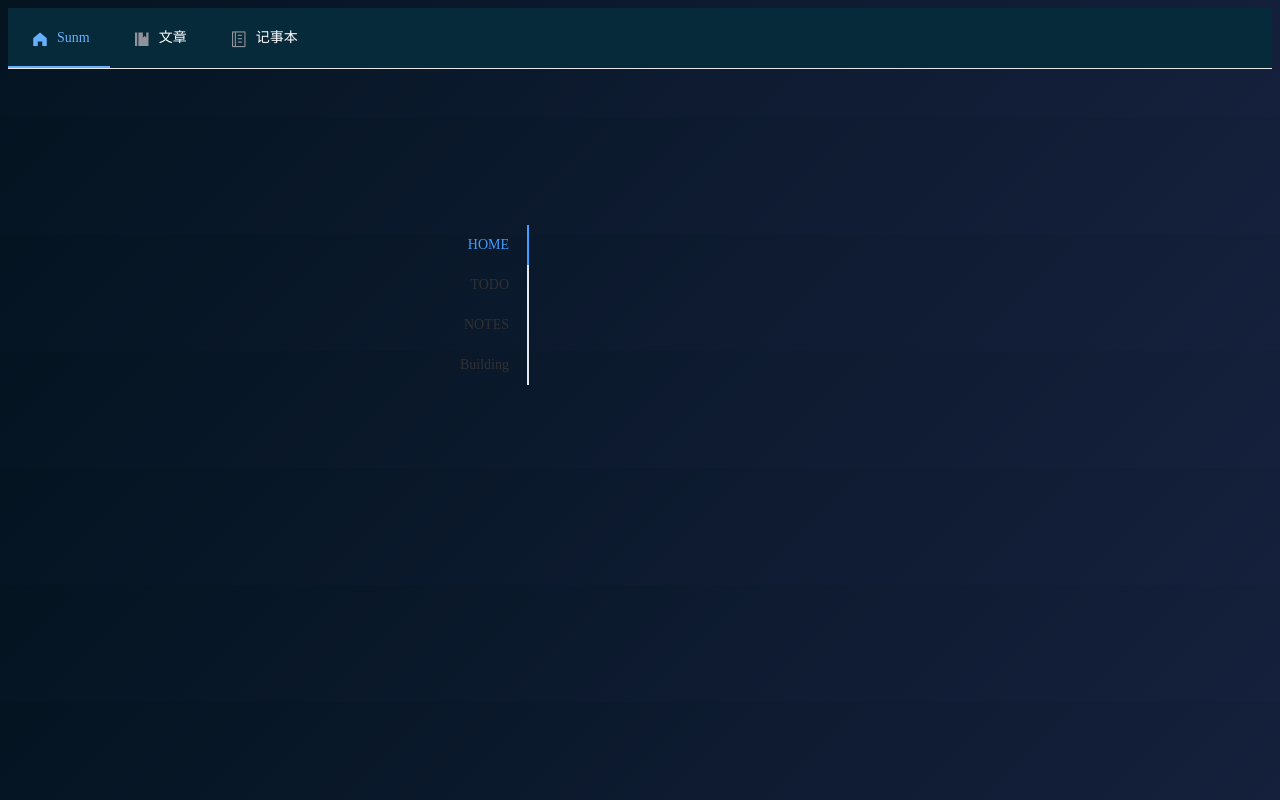
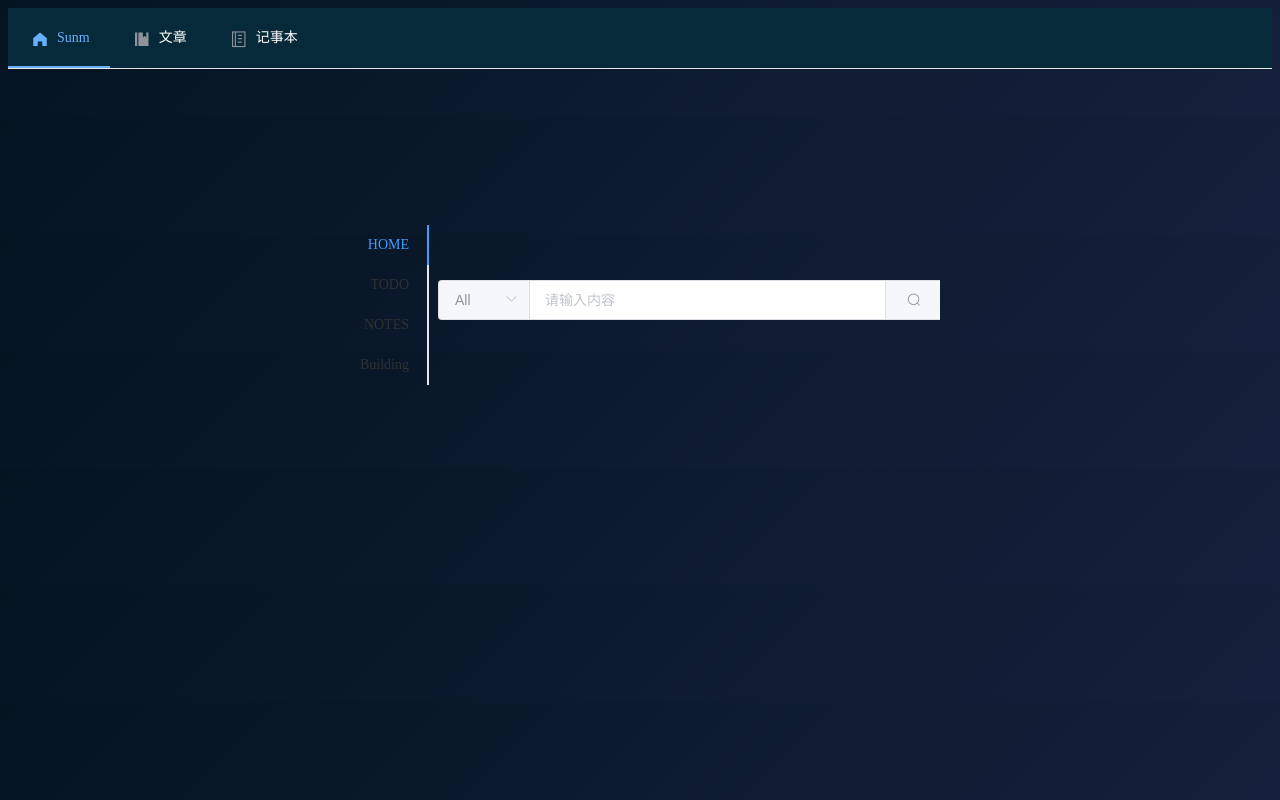
Before and after one commit to sunmlight/sunm-tools, a Django app: page / in a window 1280 px wide. Run offline with Django 3.2, Linux system fonts and the light colour scheme; parts of the project's set-up code (start-up, migrations or seed data) failed here and were passed over.

Commit message:
homepage

```diff
--- a/templates/base.html
+++ b/templates/base.html
@@ -11,12 +11,12 @@
         }
 
         .home_con {
-            width: 400px;
+            width: 600px;
             height: 350px;
             top: 50%;
             left: 50%;
             margin-top: -175px;
-            margin-left: -200px;
+            margin-left: -300px;
             position: absolute
         }
 
@@ -29,7 +29,8 @@
 
 <body>
     <div id="app" style="display: none;">
-        <el-menu ref="menu" class="el-menu" mode="horizontal" background-color="#072a3a" text-color="white" active-text-color="#66b1ff" :default-active="menueactive" @select="handleSelect">
+        <el-menu ref="menu" class="el-menu" mode="horizontal" background-color="#072a3a" text-color="white"
+            active-text-color="#66b1ff" :default-active="menueactive" @select="handleSelect">
             <el-menu-item index="1"><i class="el-icon-s-home"></i>Sunm</el-menu-item>
             <el-menu-item index="2"><i class="el-icon-s-management"></i>文章</el-menu-item>
             <el-menu-item index="3"><i class="el-icon-notebook-2"></i>记事本</el-menu-item>
@@ -39,7 +40,18 @@
                 <div class="home_con">
                     <el-tabs tab-position="left" style="height: 160px;">
                         <el-tab-pane label="HOME">
-
+                            <div style="margin-top: 55px;">
+                                <el-input v-model="home.search" placeholder="请输入内容" class="input-with-select"
+                                    style="width:505px">
+                                    <el-select v-model="home.select" slot="prepend" placeholder="请选择"
+                                        style="width:90px">
+                                        <el-option label="All" value="1"></el-option>
+                                        <el-option label="Note" value="2"></el-option>
+                                        <el-option label="Articel" value="3"></el-option>
+                                    </el-select>
+                                    <el-button slot="append" icon="el-icon-search"></el-button>
+                                </el-input>
+                            </div>
                         </el-tab-pane>
                         <el-tab-pane label="TODO">Nothing</el-tab-pane>
                         <el-tab-pane label="NOTES">Nothing</el-tab-pane>
@@ -68,21 +80,19 @@
             in1: true,
             in2: false,
             in3: false
+        },
+        home: {
+            search: "",
+            select: "1",
         }
     }
     var this_v = new Vue({
         el: '#app',
-        data: function() {
+        data: function () {
             return data
         },
         methods: {
             handleSelect(key, keyPath) {
-                const loading = this.$loading({
-                    lock: true,
-                    text: 'Loading',
-                    spinner: 'el-icon-loading',
-                    background: 'rgba(0, 0, 0, 0.7)'
-                });
                 if (key == 1) {
                     data.con = {
                         in1: true,
@@ -91,23 +101,36 @@
                     }
                 }
                 if (key == 2) {
+                    const loading = this.$loading({
+                        lock: true,
+                        text: 'Loading',
+                        spinner: 'el-icon-loading',
+                        background: 'rgba(0, 0, 0, 0.7)'
+                    });
                     data.con = {
                         in1: false,
                         in2: true,
                         in3: false
                     }
+                    loading.close();
                 }
                 if (key == 3) {
+                    const loading = this.$loading({
+                        lock: true,
+                        text: 'Loading',
+                        spinner: 'el-icon-loading',
+                        background: 'rgba(0, 0, 0, 0.7)'
+                    });
                     data.con = {
                         in1: false,
                         in2: false,
                         in3: true
                     }
+                    loading.close();
                 }
-                loading.close();
             }
         },
-        mounted() {}
+        mounted() { }
     })
     $(document).ready($("#app").css("display", 'block'))
 </script>
```
